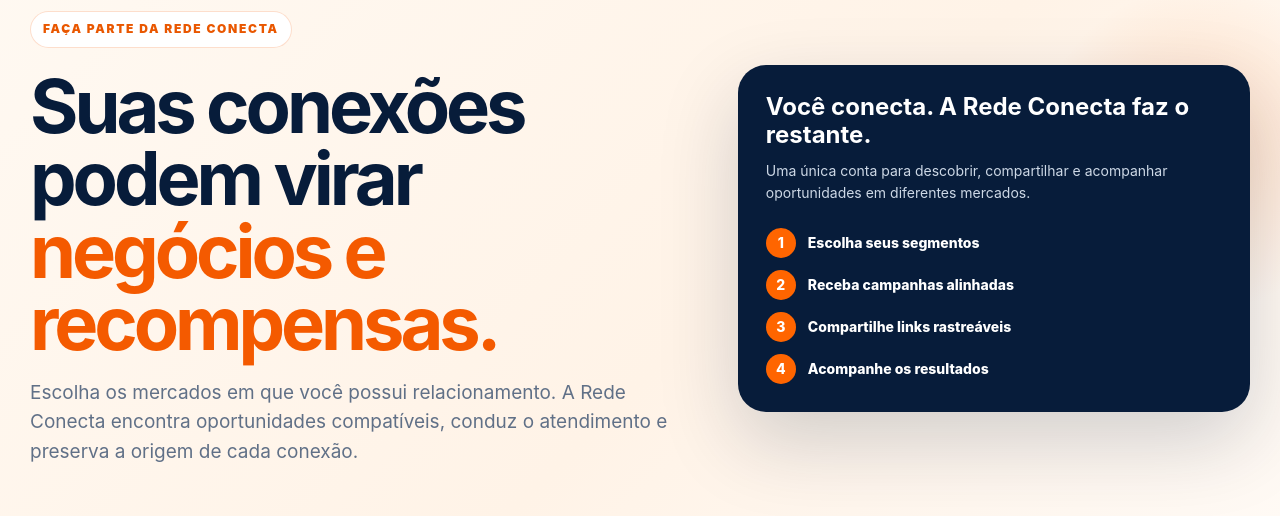
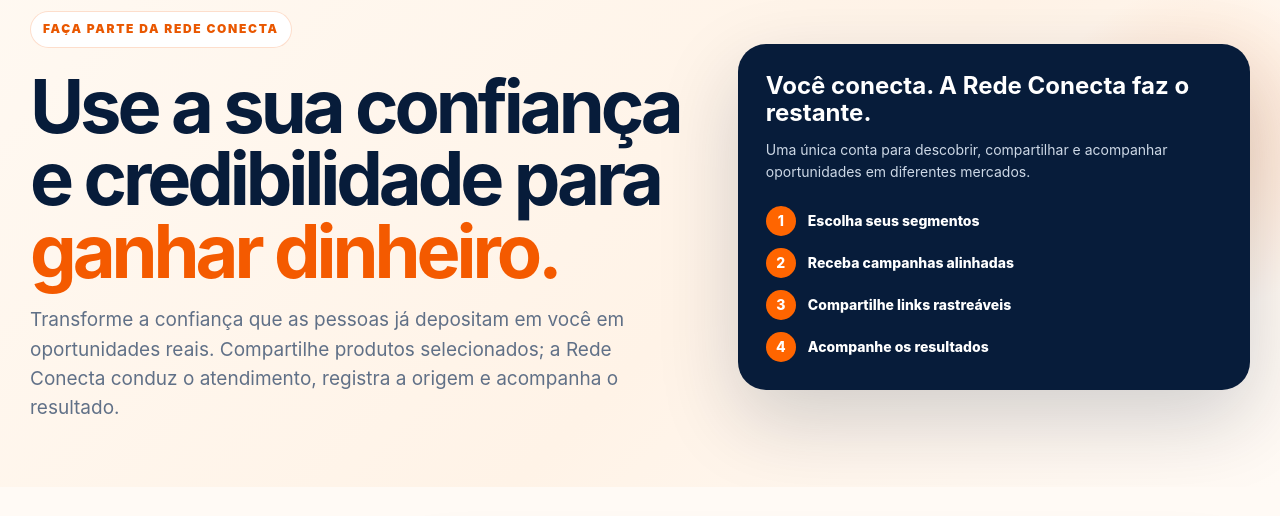
Before and after one commit to FrancoEvora/conecta, a Next.js app: page /cadastro in a window 1280 px wide. Shown: the part 148-664 px from the top of the page. Built offline with nearby package versions, Linux system fonts and the light colour scheme; no server answers.

Commit message:
copy: alinhar cadastro ao posicionamento central

```diff
--- a/app/cadastro/page.js
+++ b/app/cadastro/page.js
@@ -4,7 +4,7 @@
 
 export const metadata = {
   title: "Quero ser conector",
-  description: "Escolha os mercados em que deseja atuar e crie seu perfil comercial na Rede Conecta."
+  description: "Use a sua confiança e credibilidade para ganhar dinheiro compartilhando oportunidades selecionadas."
 };
 
 export default function ApplicationPage() {
@@ -16,8 +16,8 @@
         <div className={`container ${styles.heroGrid}`}>
           <div>
             <span className={styles.eyebrow}>Faça parte da Rede Conecta</span>
-            <h1>Suas conexões podem virar <em>negócios e recompensas.</em></h1>
-            <p>Escolha os mercados em que você possui relacionamento. A Rede Conecta encontra oportunidades compatíveis, conduz o atendimento e preserva a origem de cada conexão.</p>
+            <h1>Use a sua confiança e credibilidade para <em>ganhar dinheiro.</em></h1>
+            <p>Transforme a confiança que as pessoas já depositam em você em oportunidades reais. Compartilhe produtos selecionados; a Rede Conecta conduz o atendimento, registra a origem e acompanha o resultado.</p>
           </div>
           <aside className={styles.heroCard}>
             <strong>Você conecta. A Rede Conecta faz o restante.</strong>
```
